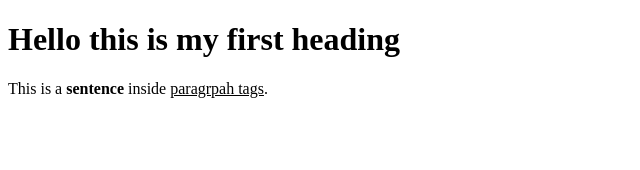
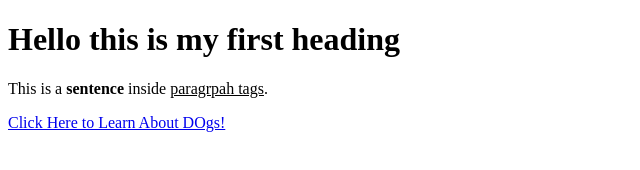
Before and after one commit to eh4443/exp, a plain HTML site: page index.html in a window 1280 px wide. Shown: the whole page, without its empty margins (0-640 px from the left). Drawn offline with Linux system fonts and the light colour scheme.

Commit message:
Update index.html
added link

```diff
--- a/index.html
+++ b/index.html
@@ -3,6 +3,7 @@
  <body>
 	<h1>Hello this is my first heading</h1>
 	 <p>This is a <b>sentence</b> inside <u>paragrpah tags</u>.</p>
+<p><a href="https://www.nationalgeographic.com/animals/mammals/facts/domestic-dog">Click Here to Learn About DOgs!</a></p>
 
  </body>
 </html>
```
